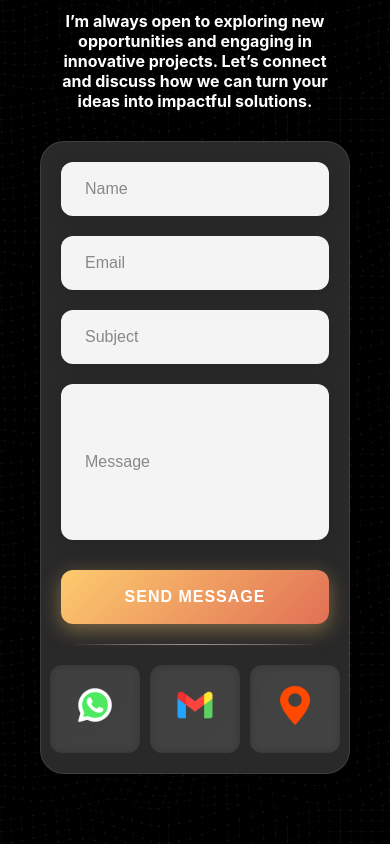
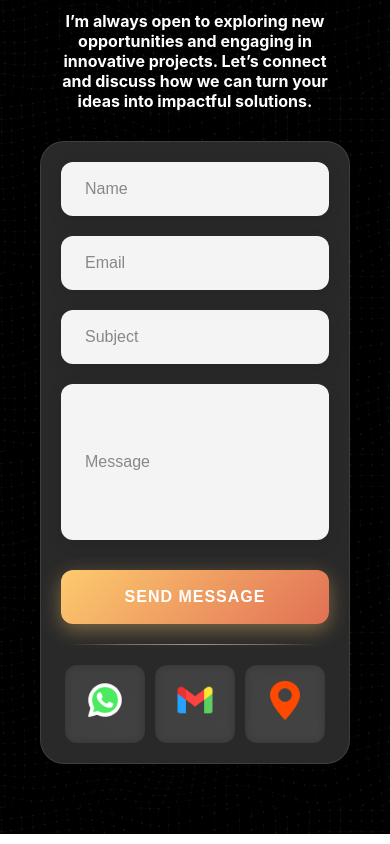
Before and after one commit to aiplats/aiplats, a React (Create React App) app in the folder portfolio/: page / in a window 390 px wide. Shown: the part 2575-3419 px from the top of the page. Built offline with nearby package versions, Linux system fonts and the light colour scheme; grey boxes are pictures that could not be loaded.

Commit message:
minor updates (padding)

```diff
--- a/portfolio/src/components/About/About.css
+++ b/portfolio/src/components/About/About.css
@@ -481,10 +481,6 @@
         text-align: center;
     }
 
-    .skills-grid .skills-title .icon-title {
-        text-align: center !important;
-    }
-
     .category-container {
         padding: 1.5rem;
     }
--- a/portfolio/src/components/Contact/Contact.css
+++ b/portfolio/src/components/Contact/Contact.css
@@ -264,4 +264,8 @@
     .contact-input, .contact-icons {
         padding: 20px;
     }
+
+    .personal-deets {
+        padding: 15px 10px;
+    }
 }
```
